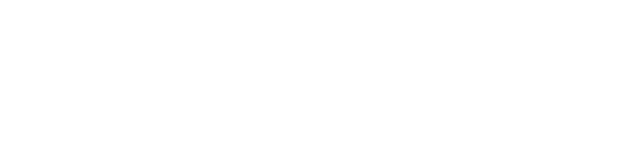
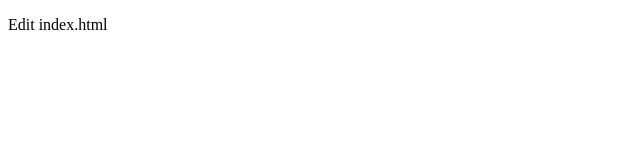
Before and after one commit to Mariam-Elgazzar/repo, a plain HTML site: page index.html in a window 1280 px wide. Shown: the whole page, without its empty margins (0-640 px from the left). Drawn offline with Linux system fonts and the light colour scheme.

Commit message:
edit index.html

```diff
--- a/index.html
+++ b/index.html
@@ -6,5 +6,9 @@
     <link rel="stylesheet" href="./style.css" />
     <title>Document</title>
   </head>
-  <body></body>
+  <body>
+    <article>
+      <p>Edit index.html</p>
+    </article>
+  </body>
 </html>
```
